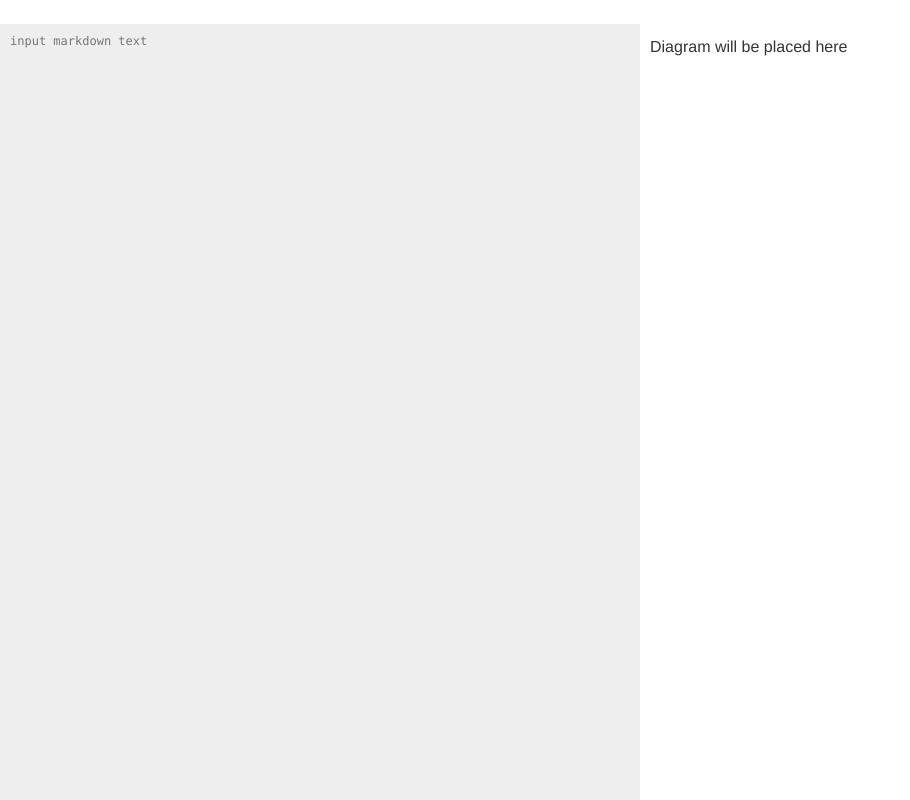
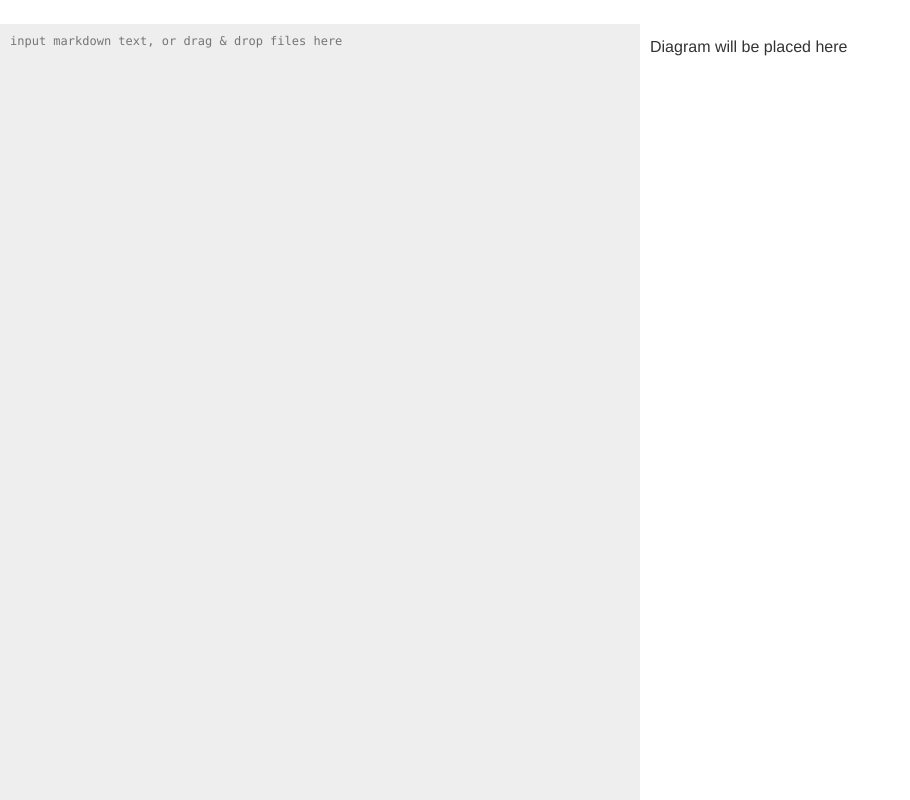
Before and after one commit to HikaruYasuda/markdown-uml-js, a website: page index.html in a window 1280 px wide. Shown: the whole page, without its empty margins (0-910 px from the left). Drawn offline with nearby package versions, Linux system fonts and the light colour scheme.

Commit message:
add features

```diff
--- a/index.html
+++ b/index.html
@@ -19,7 +19,7 @@
 <ul id="menu">
 </ul>
 <section id="workspace">
-  <textarea id="markdown" title="" cols="80" rows="20" placeholder="input markdown text"></textarea>
+  <textarea id="markdown" title="" cols="80" rows="20" placeholder="input markdown text, or drag & drop files here"></textarea>
   <div id="preview" class="markdown-body">Diagram will be placed here</div>
 </section>
 <script src="lib/script.js"></script>
```
Also changed, not shown: sample/marked.js (renamed from lib/marked.js).
